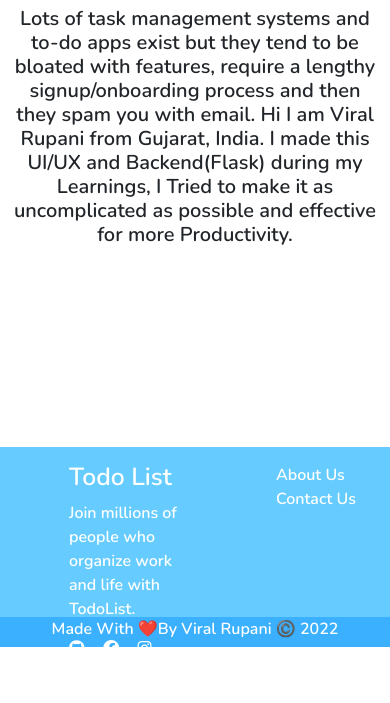
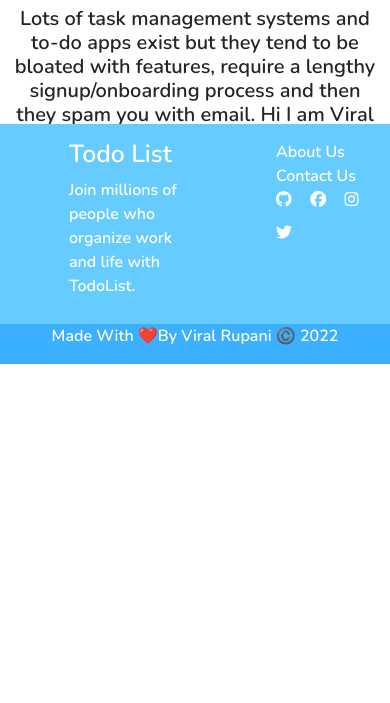
Before and after one commit to viralRupani/Todo-List, a Flask app: page /about-us in a window 390 px wide; the page is wider, and only the part inside the window is pictured. Shown: the part 480-1183 px from the top of that part. After the commit the page ends 844 px from the top of that part, so only its background shows below. Run offline with Flask 2, Linux system fonts and the light colour scheme; some libraries are stand-ins or nearby versions.

Commit message:
make it responsive

```diff
--- a/static/css/styles.css
+++ b/static/css/styles.css
@@ -31,9 +31,7 @@
 }
 
 footer {
-   margin-top: 200px;
-   position: static;
-   bottom:0;
+
    width:100%;
    height:200px;
    color: white;
@@ -84,5 +82,17 @@ footer {
     }
     .register-login-img {
         width: 100%;
+        }
+
+    footer {
+        height: 240px;
+       }
+
+    .footer-top {
+        height: 200px;
+    }
+
+    .footer-bottom {
+        height: 40px;
     }
 }
--- a/templates/base.html
+++ b/templates/base.html
@@ -14,7 +14,7 @@
   </head>
   <body>
     {% block body %} {% endblock body %}
-    <footer>
+    <footer class="fixed-bottom">
       <div class="footer-top">
         <div class="row pt-3">
           <div class="col-2 text-start">
@@ -22,24 +22,27 @@
           <div class="col-4 text-start">
             <h2>Todo List</h2>
             <p>Join millions of people who organize work and life with TodoList.</p>
-            <a href="https://github.com/viralRupani" target="_blank"><i class="footer-thing fa-brands fa-github"></i></a>
-            <a href="#"><i class="footer-thing fa-brands fa-facebook"></i></a>
-            <a href="#"><i class="footer-thing fa-brands fa-instagram"></i></a>
-            <a href="#"><i class="footer-thing fa-brands fa-twitter"></i></a>
           </div>
           <div class="col-2 text-start">
           </div>
           <div class="col-4 text-start">
             <a class="footer-thing" href="{{ url_for('about') }}">About Us</a><br/>
             <a class="footer-thing" href="mailto:viralrupani12017@gmail.com">Contact Us</a>
+            <p>
+
+            <a href="https://github.com/viralRupani" target="_blank"><i class="footer-thing fa-brands fa-github"></i></a>
+              <a href="#"><i class="footer-thing fa-brands fa-facebook"></i></a>
+            <a href="#"><i class="footer-thing fa-brands fa-instagram"></i></a>
+              <a href="#"><i class="footer-thing fa-brands fa-twitter"></i></a></p>
           </div>
         </div>
       </div>
 
-      <div class="footer-bottom text-center">
+      <div class="footer-bottom text-center ">
         <p>Made With ❤️By Viral Rupani  ©️ 2022</p>
       </div>
     </footer>
+
     <script src="https://cdn.jsdelivr.net/npm/bootstrap@5.2.0-beta1/dist/js/bootstrap.bundle.min.js" integrity="sha384-pprn3073KE6tl6bjs2QrFaJGz5/SUsLqktiwsUTF55Jfv3qYSDhgCecCxMW52nD2" crossorigin="anonymous"></script>
   </body>
 </html>
--- a/templates/index.html
+++ b/templates/index.html
@@ -9,8 +9,8 @@
             <h1 class="text-start tital-one">Organize your work and life, finally.</h1>
             <h3 class="text-start tital-two">and Boost your productivity.</h3>
             <div class="row py-3">
-                <div class="col-4 text-start">
-                    <a href="{{ url_for('login') }}"><button class="btn btn-outline-primary">Login</button></a>
+                <div class="col text-start">
+                    <a href="{{ url_for('login') }}"><button class="btn  btn-outline-primary">Login</button></a>
                     <a href="{{ url_for('register') }}"><button class="btn btn-outline-primary">Register</button></a>
                 </div>
             </div>
```
